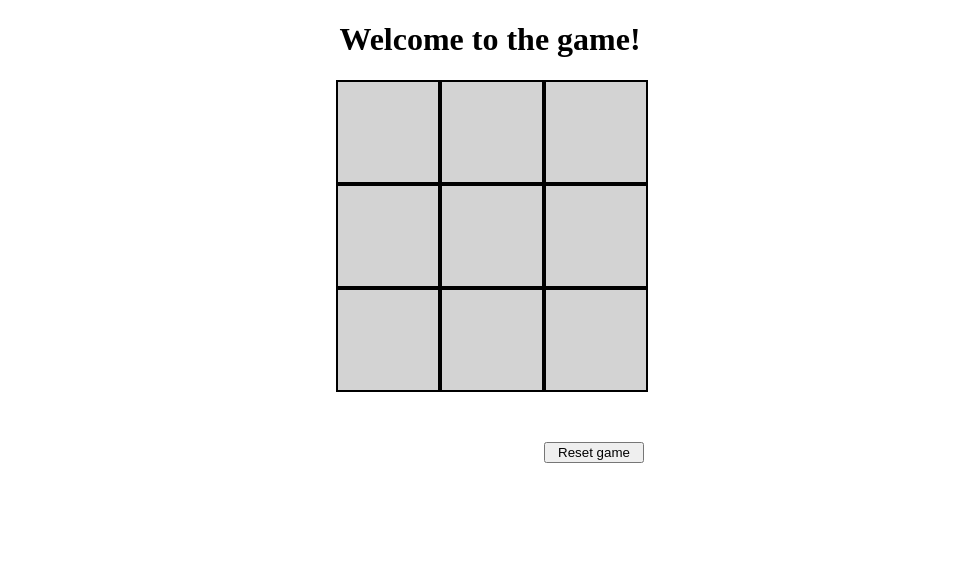
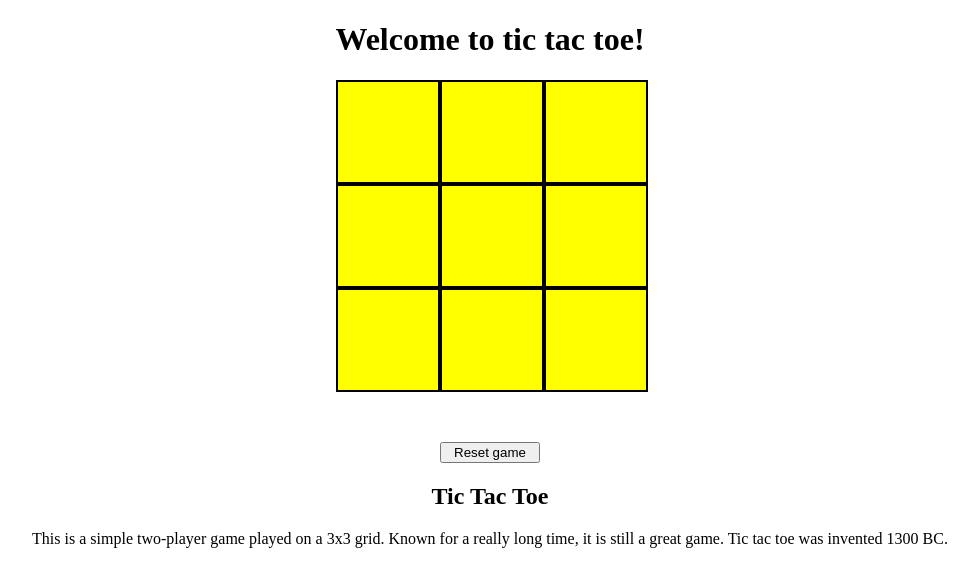
Before and after one commit to Jabyou/TICTAC-toes, a plain HTML site: page Index.html in a window 1280 px wide. Shown: the whole page, without its empty margins (150-1128 px from the left). Drawn offline with Linux system fonts and the light colour scheme.

Commit message:
tic tac toe

```diff
--- a/Index.html
+++ b/Index.html
@@ -10,7 +10,7 @@
 </head>
 <body background="color">
     <h1 class="something" id="title">
-        Welcome to the game!
+        Welcome to tic tac toe!
     </h1>
     <div class="bigbox">
     <div class="board">
@@ -25,14 +25,15 @@
     <div class="box"></div>
     <div class="box"></div>
     <div class="box"></div>
-
-    <div></div>
     <h1 class="xwins"></h1>
 
     <button class="reset">
         Reset game
         </button>
     </div>
+    </div>
+    <h2 class="a">Tic Tac Toe</h2>
+    <p class="b">This is a simple two-player game played on a 3x3 grid. Known for a really long time, it is still a great game. Tic tac toe was invented 1300 BC.</p>
 <script src="tictactoe.js"></script>
     </body>
     <!-- <img src="https://upload.wikimedia.org/wikipedia/commons/thumb/e/e6/Kanadagans_Branta_canadensis.jpg/1200px-Kanadagans_Branta_canadensis.jpg" class="Goose">
--- a/Styles/tictac.css
+++ b/Styles/tictac.css
@@ -8,6 +8,7 @@
         border-style : solid ;
         width: 100px;
         height:100px; */
+
     .box{
         width: 100px;
         height: 100px;
@@ -15,14 +16,13 @@
         align-items: center;
         justify-content: center;
         font-size: 2em;
-        background-color: lightgray;
+        background-color: yellow;
         cursor: pointer;
         border: 2px solid black;
     }
     .box:hover {
         background-color: lightgreen;
     }
-}
 .box:hover {
     background-color: green ;
     border-color:red;
@@ -33,8 +33,6 @@
     align-items:center;
     justify-content:space-between;
 }
-
-
 .board{
     display:grid;
     grid-template-columns: repeat(3, 100px);
@@ -50,6 +48,12 @@
 .xwins{
     font-size:2em;
 }
+.a{
+    text-align:center;
+}
+.b{
+    text-align:center;
+}
 /* .Goose {
     margin-left:50px;
     width: 200px;
```
